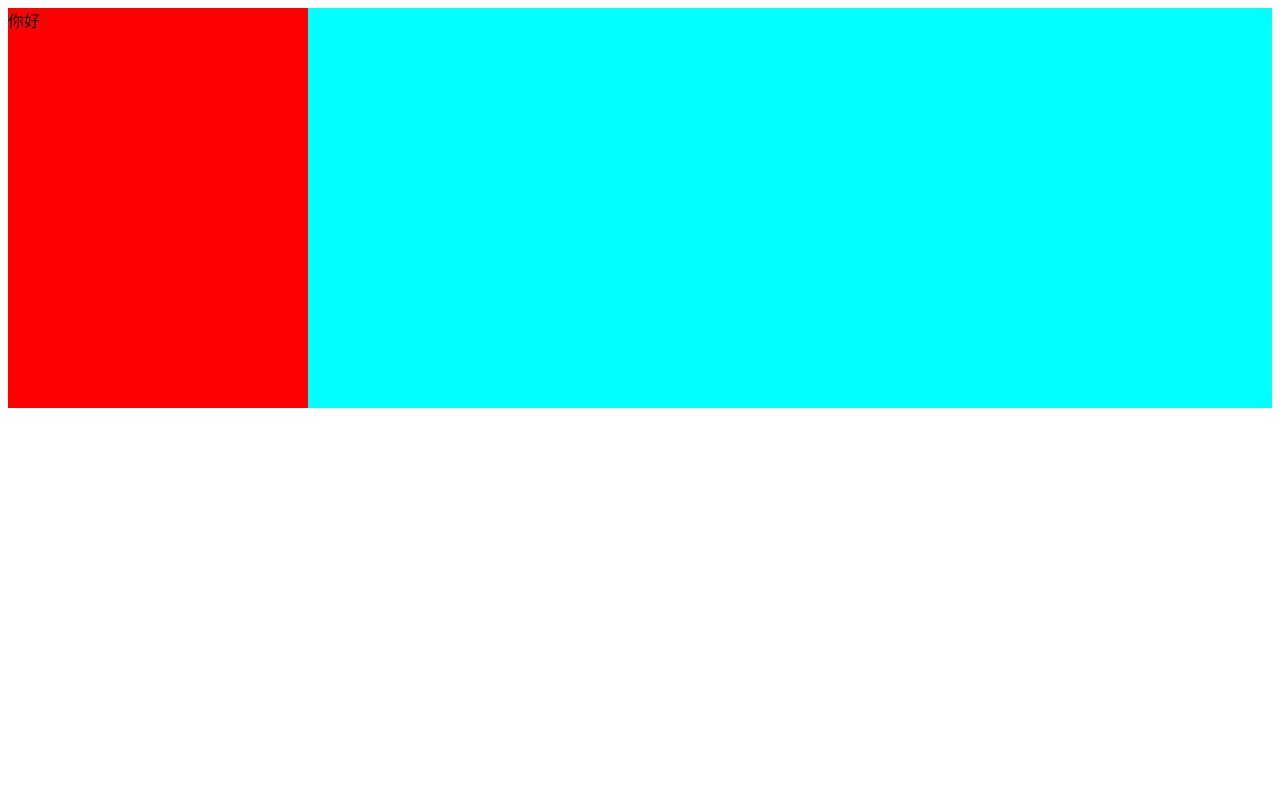
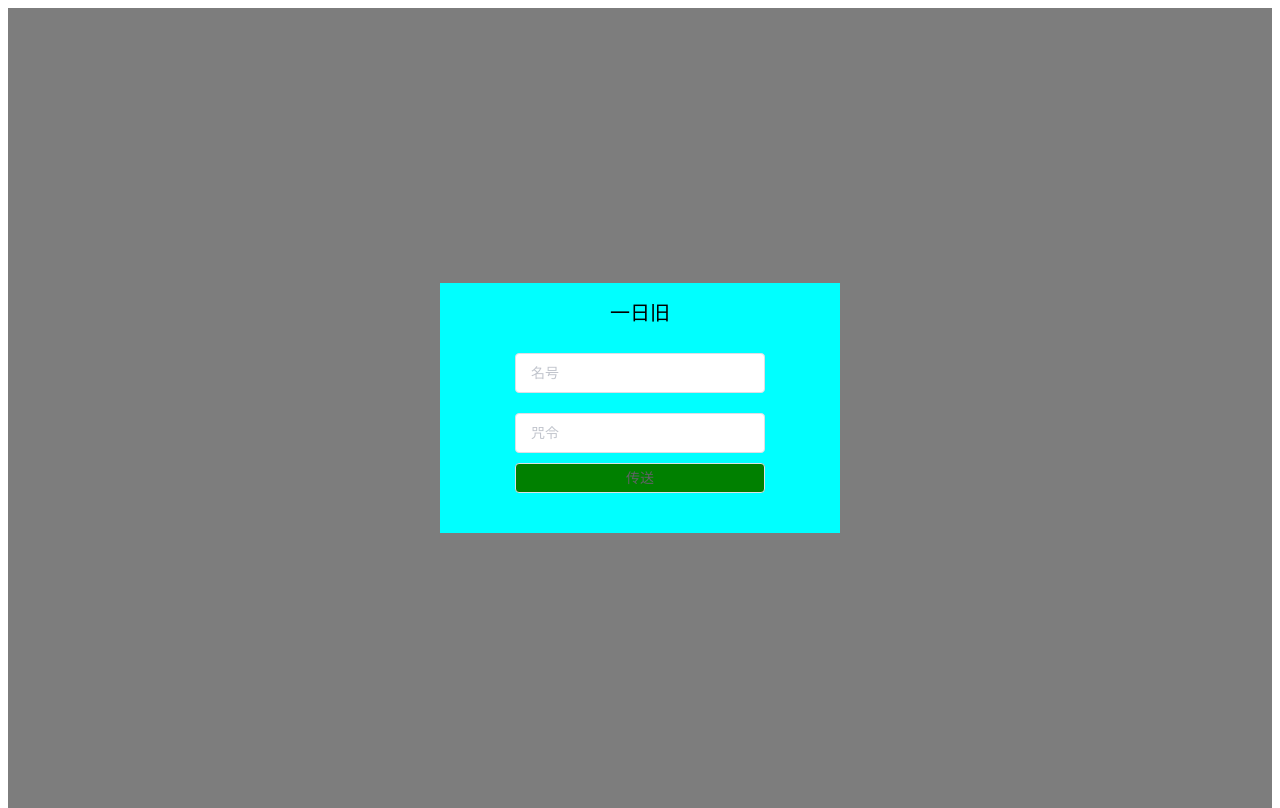
Before and after one commit to GQxQD/one-and-day, a Vue app in the folder one-and-day-frontend/: page / in a window 1280 px wide. Built offline with nearby package versions, Linux system fonts and the light colour scheme.

Commit message:
add: 整体页面布局以及路由配置

```diff
--- a/one-and-day-frontend/package.json
+++ b/one-and-day-frontend/package.json
@@ -8,6 +8,7 @@
     "lint": "vue-cli-service lint"
   },
   "dependencies": {
+    "element-ui": "^2.5.2",
     "sass-loader": "^7.1.0",
     "vue": "^2.5.21",
     "vue-router": "^3.0.1",
@@ -20,6 +21,8 @@
     "babel-eslint": "^10.0.1",
     "eslint": "^5.8.0",
     "eslint-plugin-vue": "^5.0.0",
+    "less": "^3.9.0",
+    "less-loader": "^4.1.0",
     "lint-staged": "^8.1.0",
     "vue-template-compiler": "^2.5.21"
   },
--- a/one-and-day-frontend/src/App.vue
+++ b/one-and-day-frontend/src/App.vue
@@ -1,9 +1,20 @@
 <template>
-  <div id="app">
+  <div id="app" class="app">
     <router-view/>
   </div>
 </template>
 
-<style>
-
+<style lang="less">
+.app{
+  width: 100%;
+  height: 100%;
+}
+html{
+  height: 100%;
+  overflow: hidden;
+  body {
+    height: 100%;
+    overflow: hidden;
+  }
+}
 </style>
--- /dev/null
+++ b/one-and-day-frontend/src/components/chat-area.vue
@@ -0,0 +1,11 @@
+<template>
+    <div>chat</div>
+</template>
+<script>
+export default {
+
+}
+</script>
+<style>
+
+</style>
--- /dev/null
+++ b/one-and-day-frontend/src/components/game-area.vue
@@ -0,0 +1,11 @@
+<template>
+    <div>game</div>
+</template>
+<script>
+export default {
+
+}
+</script>
+<style>
+
+</style>
--- /dev/null
+++ b/one-and-day-frontend/src/components/member-list.vue
@@ -0,0 +1,11 @@
+<template>
+    <div>aside</div>
+</template>
+<script>
+export default {
+
+}
+</script>
+<style>
+
+</style>
--- a/one-and-day-frontend/src/router.js
+++ b/one-and-day-frontend/src/router.js
@@ -13,13 +13,13 @@ export default new Router({
                 import ('./views/login.vue')
         },
         {
-            path: '/about',
-            name: 'about',
+            path: '/home',
+            name: 'home',
             // route level code-splitting
             // this generates a separate chunk (about.[hash].js) for this route
             // which is lazy-loaded when the route is visited.
             component: () =>
-                import ( /* webpackChunkName: "about" */ './views/About.vue')
+                import ( /* webpackChunkName: "about" */ './views/homePage.vue')
         }
     ]
 })
--- a/one-and-day-frontend/src/views/About.vue
+++ /dev/null
@@ -1,5 +0,0 @@
-<template>
-  <div class="about">
-    <h1>This is an about page</h1>
-  </div>
-</template>
--- /dev/null
+++ b/one-and-day-frontend/src/views/homePage.vue
@@ -0,0 +1,35 @@
+<template>
+    <div class="home-page">
+        <div class="home-page__header"></div>
+        <div class="home-page__content">
+            <member-list/>
+            <game-area/>
+            <chat-area/>
+        </div>
+    </div>
+</template>
+<script>
+import memberList from "../components/member-list.vue"
+import gameArea from "../components/game-area.vue"
+import chatArea from "../components/chat-area.vue"
+export default {
+    components: {memberList, gameArea, chatArea}
+}
+</script>
+<style lang="less">
+.home-page {
+    height: 100%;
+    width: 100%;
+    .home-page__header{
+        height: 30px;
+        width: 80%;
+        text-align: center;
+        background: red;
+    }
+    .home-page__content{
+        width: 80%;
+        height: calc(100% - 30px);
+        background-color: #7d7d7d;
+    }
+}
+</style>
--- a/one-and-day-frontend/src/views/login.vue
+++ b/one-and-day-frontend/src/views/login.vue
@@ -1,24 +1,82 @@
 <template>
     <div class="login-page">
-        <div class="top">
-            你好
+        <div class="login__box">
+            <div class="login__box__header">一日旧</div>
+            <div class="login__box__content">
+                <!-- <span class="label">名号：</span> -->
+                <!-- <span class="label">咒令：</span> -->
+                <div class="text-input"><el-input v-model="name" placeholder="名号"></el-input></div>
+                <div class="text-input"><el-input placeholder="咒令" type="password" v-model="password"></el-input></div>
+            </div>
+            <div class="login__box__button">
+                <el-button @click="login">传送</el-button>
+            </div>
         </div>
     </div>
 </template>
 <script>
 export default {
-
+    data(){
+        return{
+            name: '',
+            password: ''
+        }
+    },
+    methods:{
+        login(){
+            this.$message('adfasdfasfasdf');
+            this.$router.replace({name: 'home'})
+        }
+    }
 }
 </script>
-<style lang="scss">
+<style lang="less">
 .login-page{
     width: 100%;
     height: 100%;
-    background-color: aqua;
-    .top{
-        width: 300px;
-        height: 400px;
-        background-color: red
+    background-color: #7d7d7d;
+    display: flex;
+    align-items: center;
+    justify-content: center;
+    .login__box{
+        width: 400px;
+        height: 250px;
+        background-color: aqua;
+        .login__box__header{
+            height: 60px;
+            line-height: 60px;
+            text-align: center;
+            font-size: 20px;
+        }
+        .login__box__content{
+            height: 120px;
+            .text-input{
+                width: 100%;
+                height: 60px;
+                display: flex;
+                align-items: center;
+                justify-content:center;
+                .label{
+                    width: 100px;
+                    text-align: right;
+                    flex-shrink: 0;
+                }
+                .el-input{
+                    width: 250px;
+                }
+            }
+        }
+        .login__box__button{
+            height: 70px;
+            text-align: center;
+            .el-button{
+                width: 250px;
+                background-color: green;
+                padding: 0;
+                height: 30px;
+            }
+        }
     }
 }
+
 </style>
```
Also changed, not shown: one-and-day-frontend/src/components/HelloWorld.vue (deleted, +0 -58 lines), one-and-day-frontend/src/main.js (+6 -4 lines), one-and-day-frontend/src/views/Home.vue (deleted, +0 -18 lines), 1 other file (tests, documents, lock files or other folders).
